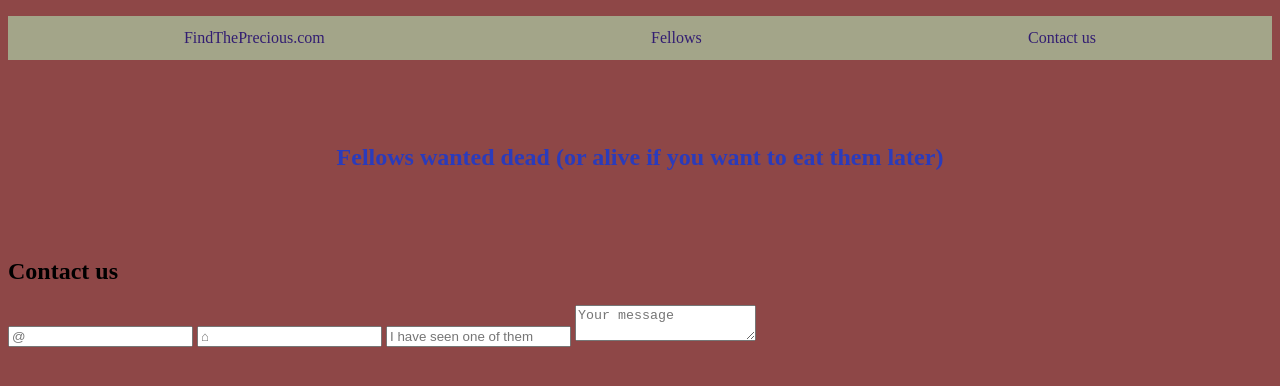
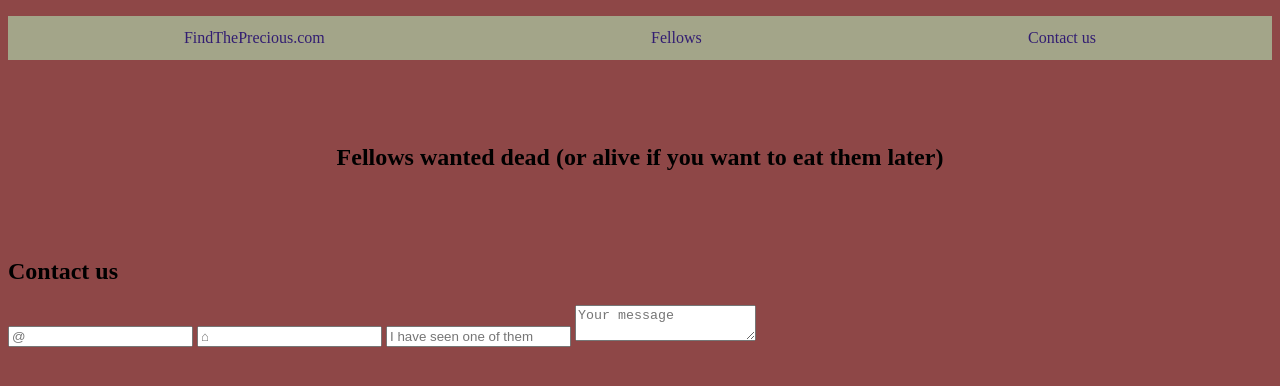
Before and after one commit to LaserHuy/wild-git, a plain HTML site: page quetescss/index.html in a window 1280 px wide. Drawn offline with Linux system fonts and the light colour scheme.

Commit message:
second time

```diff
--- a/quetescss/style.css
+++ b/quetescss/style.css
@@ -24,5 +24,4 @@ ul li:hover {
 section {
     padding: 1rem;
     text-align: center;
-    color: rgb(42, 59, 188);
 }
```
